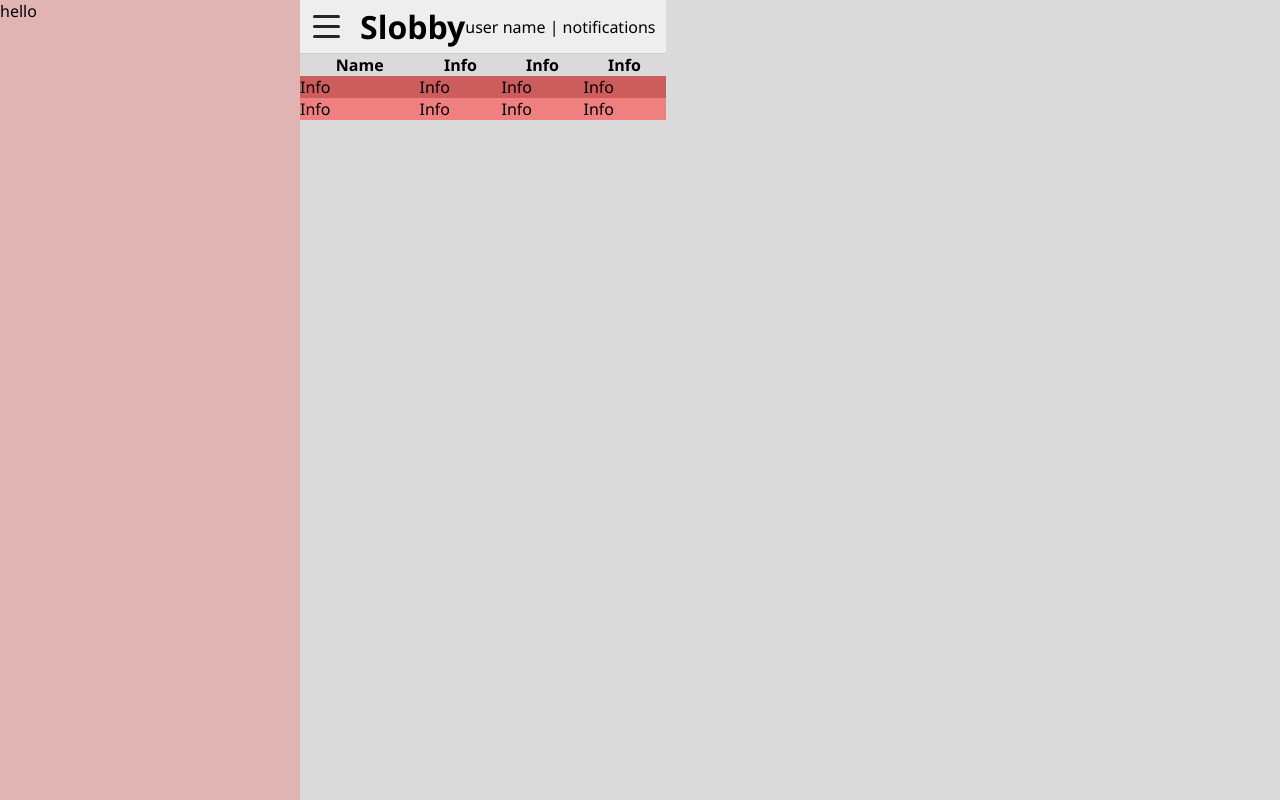
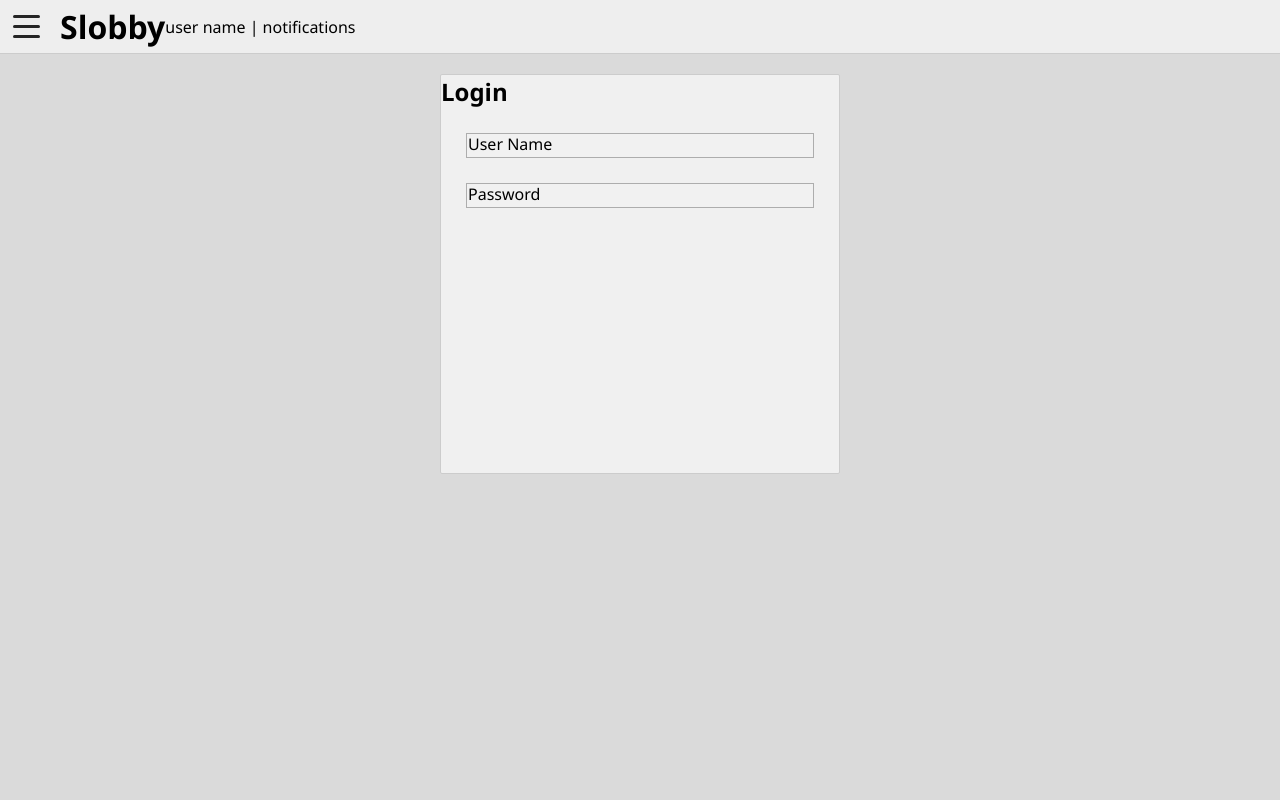
Before and after one commit to yonatansnir/slobby, a React (Create React App) app: page / in a window 1280 px wide. Built offline with nearby package versions, Linux system fonts and the light colour scheme.

Commit message:
code the login page

```diff
--- a/src/App.js
+++ b/src/App.js
@@ -1,16 +1,12 @@
-import React, { Fragment } from 'react';
-import Dashboard from './pages/Dashboard';
-import Menu from './components/menu/Menu';
+import React from 'react';
+import Login from './pages/login/Login';
+import Header from './components/header/Header';
 
 const App = () => {
   return(
     <div className="wrapper">
-      <div>
-        <Menu />
-      </div>
-      <div>
-        <Dashboard />
-      </div>
+      <Header />
+      <Login />
     </div>
   )
 }
--- /dev/null
+++ b/src/components/form-element/Input.jsx
@@ -0,0 +1,10 @@
+import React from 'react';
+
+const Input = ({ label, name, handleChange }) => (
+    <div className="form-row">
+        <input type={name === "password" ? "password" : "text"} id={name} name={name} onChange={handleChange} required autoComplete="off" />
+        <label htmlFor={name}>{label}</label>
+    </div>
+)
+
+export default Input;
--- /dev/null
+++ b/src/components/form-element/_form-element.scss
@@ -0,0 +1,25 @@
+.form-row{
+    position: relative;
+    input{
+        width: 100%;
+        outline: none;
+        padding: 4px;
+        border: 1px solid rgb(173, 173, 173);
+        background-color: rgb(241, 241, 241);
+        &:focus + label{
+            font-size: 0.8em;
+            transform: translateY(-120%);
+            font-style: italic;
+        }
+        &:valid + label{
+            font-size: 0.8em;
+            transform: translateY(-120%);
+            font-style: italic;
+        }
+    }
+    label{
+        position: absolute;
+        left: 2px;
+        transition: 0.5s;
+    }
+}
--- a/src/components/menu/Menu.jsx
+++ b/src/components/menu/Menu.jsx
@@ -3,7 +3,7 @@ import React from 'react';
 const Menu = () => {
     return(
         <div className="menu">
-            hello
+            The menu will be here!
         </div>
     )
 }
--- a/src/components/menu/_menu.scss
+++ b/src/components/menu/_menu.scss
@@ -1,5 +1,7 @@
 .menu{
-    width: 300px;
+    position: absolute;
+    z-index: 10;
+    width: 250px;
     height: 100vh;
     background-color: rgba(255, 0, 0, 0.178);
 }
--- a/src/pages/Dashboard.jsx
+++ /dev/null
@@ -1,16 +0,0 @@
-import React, { Fragment } from 'react';
-import Header from '../components/header/Header';
-import Table from '../components/table/Table';
-
-const Dashboard = () => {
-    return(
-        <Fragment>
-            <Header />
-            <div className="data">
-                <Table />
-            </div>
-        </Fragment>
-    )
-}
-
-export default Dashboard;
--- /dev/null
+++ b/src/pages/login/Login.jsx
@@ -0,0 +1,19 @@
+import React, { Fragment } from 'react';
+import Input from '../../components/form-element/Input';
+
+const Login = () => {
+    const handleChange = (e) => {
+        console.log(e.target.value);
+    }
+    return(
+        <div className="login">
+            <form onSubmit={(e) => e.preventDefault()}>
+                <h2>Login</h2>
+                <Input label="User Name" name="user" handleChange={handleChange} />
+                <Input label="Password" name="password" handleChange={handleChange} />
+            </form>
+        </div>
+    )
+}
+
+export default Login;
--- /dev/null
+++ b/src/pages/login/_login.scss
@@ -0,0 +1,13 @@
+.login{
+    form{
+        width: 400px;
+        height: 400px;
+        background-color: rgb(240, 240, 240);
+        border: rgb(204, 204, 204) solid 1px;
+        border-radius: 2px;
+        margin: 20px auto;
+        .form-row{
+            margin: 25px;
+        }
+    }
+}
--- a/src/style/_config.scss
+++ b/src/style/_config.scss
@@ -1,5 +1,2 @@
 *{ box-sizing: border-box; padding: 0px; margin: 0px; }
 body {font-family: 'Segoe UI', Tahoma, Geneva, Verdana, sans-serif; background-color: rgb(218, 218, 218);}
-.wrapper{
-    display: flex;
-}
--- a/src/style/style.css
+++ b/src/style/style.css
@@ -10,14 +10,10 @@ body {
   background-color: #dadada;
 }
 
-.wrapper {
-  display: -webkit-box;
-  display: -ms-flexbox;
-  display: flex;
-}
-
 .menu {
-  width: 300px;
+  position: absolute;
+  z-index: 10;
+  width: 250px;
   height: 100vh;
   background-color: rgba(255, 0, 0, 0.178);
 }
@@ -78,6 +74,39 @@ header h1 {
   width: 100%;
 }
 
+.form-row {
+  position: relative;
+}
+
+.form-row input {
+  width: 100%;
+  outline: none;
+  padding: 4px;
+  border: 1px solid #adadad;
+  background-color: #f1f1f1;
+}
+
+.form-row input:focus + label {
+  font-size: 0.8em;
+  -webkit-transform: translateY(-120%);
+          transform: translateY(-120%);
+  font-style: italic;
+}
+
+.form-row input:valid + label {
+  font-size: 0.8em;
+  -webkit-transform: translateY(-120%);
+          transform: translateY(-120%);
+  font-style: italic;
+}
+
+.form-row label {
+  position: absolute;
+  left: 2px;
+  -webkit-transition: 0.5s;
+  transition: 0.5s;
+}
+
 table {
   width: 100%;
   border-collapse: collapse;
@@ -90,4 +119,17 @@ table tbody tr:nth-child(odd) {
 table tbody tr:nth-child(even) {
   background-color: lightcoral;
 }
+
+.login form {
+  width: 400px;
+  height: 400px;
+  background-color: #f0f0f0;
+  border: #cccccc solid 1px;
+  border-radius: 2px;
+  margin: 20px auto;
+}
+
+.login form .form-row {
+  margin: 25px;
+}
 /*# sourceMappingURL=style.css.map */
--- a/src/style/style.scss
+++ b/src/style/style.scss
@@ -1,4 +1,10 @@
 @import './config';
+
+// Importing Components
 @import '../components/menu/menu';
 @import '../components/header/header';
+@import '../components/form-element/form-element';
 @import '../components/table/table';
+
+// Importing Pages
+@import '../pages/login/login';
```
Also changed, not shown: src/pages/dashboard/Dashboard.jsx (added, +14 -0 lines), 1 other file (tests, documents, lock files or other folders).
